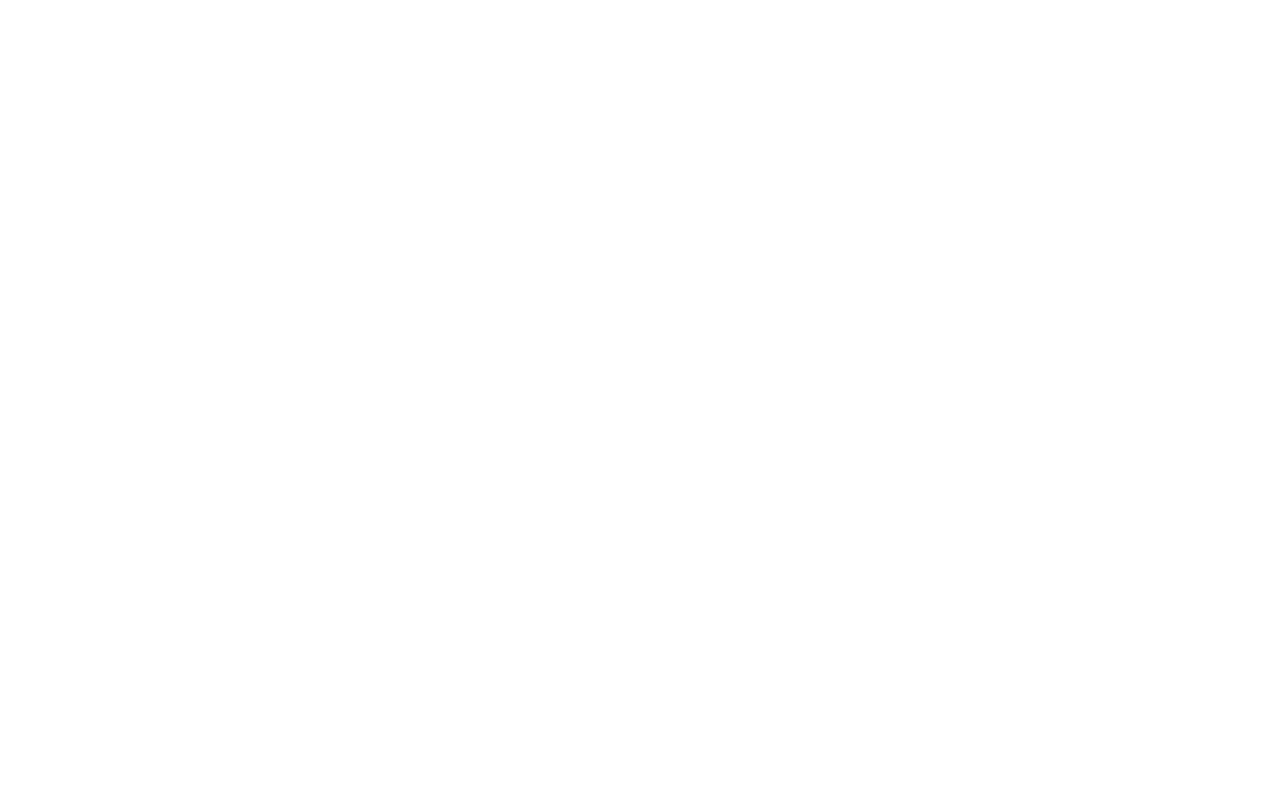
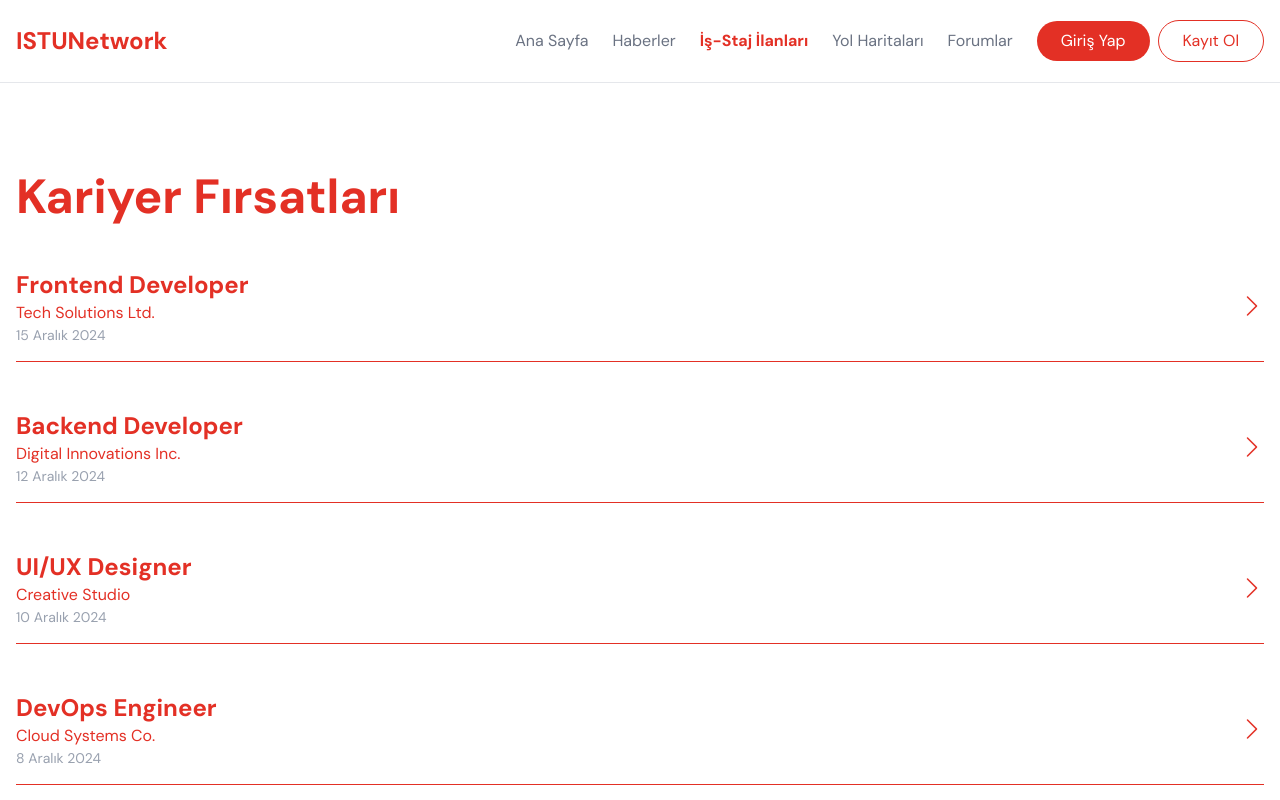
Before and after one commit to enesmuzaffer22/istun-network, a React (Vite) app: page /kariyer in a window 1280 px wide. Before the commit this address had no page. Shown: the top 800 px of the page. Built offline with nearby package versions, Linux system fonts and the light colour scheme.

Commit message:
feat: added jobs page and edited navbar layout.

```diff
--- /dev/null
+++ b/src/components/JobsPageCard.jsx
@@ -0,0 +1,69 @@
+import React, { useRef, useEffect } from "react";
+import { gsap } from "gsap";
+
+function JobsPageCard(props) {
+  const cardRef = useRef(null);
+  const chevronRef = useRef(null);
+
+  useEffect(() => {
+    const card = cardRef.current;
+    const chevron = chevronRef.current;
+
+    // Hover animations
+    const handleMouseEnter = () => {
+      gsap.to(card, {
+        scale: 1.02,
+        duration: 0.3,
+        ease: "power2.out",
+      });
+      gsap.to(chevron, {
+        x: 5,
+        duration: 0.3,
+        ease: "power2.out",
+      });
+    };
+
+    const handleMouseLeave = () => {
+      gsap.to(card, {
+        scale: 1,
+        duration: 0.3,
+        ease: "power2.out",
+      });
+      gsap.to(chevron, {
+        x: 0,
+        duration: 0.3,
+        ease: "power2.out",
+      });
+    };
+
+    card.addEventListener("mouseenter", handleMouseEnter);
+    card.addEventListener("mouseleave", handleMouseLeave);
+
+    // Cleanup
+    return () => {
+      card.removeEventListener("mouseenter", handleMouseEnter);
+      card.removeEventListener("mouseleave", handleMouseLeave);
+    };
+  }, []);
+
+  return (
+    <div
+      ref={cardRef}
+      className="job-card w-full border-b border-primary pb-4 flex items-center justify-between hover:bg-primary/3 cursor-pointer transition-colors duration-200"
+    >
+      <div className="jobs-page-card-content-container">
+        <h3 className="text-xl sm:text-2xl text-primary font-bold">
+          {props.job_title}
+        </h3>
+        <h5 className="text-base text-primary">{props.job_employer}</h5>
+        <p className="text-sm text-gray-400">{props.job_date}</p>
+      </div>
+      <i
+        ref={chevronRef}
+        className="bi bi-chevron-right text-primary text-[24px]"
+      ></i>
+    </div>
+  );
+}
+
+export default JobsPageCard;
--- a/src/components/Navbar.jsx
+++ b/src/components/Navbar.jsx
@@ -1,20 +1,32 @@
 import React, { useState } from "react";
-import { Link } from "react-router-dom";
+import { Link, useLocation } from "react-router-dom";
 
-const navLinkStyles = "text-gray-500 hover:text-primary transition-colors";
 const navPrimaryButtonStyles = "bg-primary text-white px-6 py-2 rounded-full";
 const navSecondaryButtonStyles =
   "bg-white text-primary px-6 py-2 rounded-full border border-primary";
-const mobileNavLinkStyles =
-  "text-white text-lg font-medium hover:text-gray-200 transition-colors";
 const mobileNavButtonStyles =
   "bg-transparent text-white border border-white px-6 py-3 rounded-md hover:bg-white hover:text-primary transition-colors";
 
 function Navbar() {
   const [isMenuOpen, setIsMenuOpen] = useState(false);
+  const location = useLocation();
 
   const toggleMenu = () => {
     setIsMenuOpen(!isMenuOpen);
+  };
+
+  const getNavLinkClass = (path) => {
+    const isActive = location.pathname === path;
+    return isActive
+      ? "text-primary font-bold transition-colors"
+      : "text-gray-500 hover:text-primary transition-colors";
+  };
+
+  const getMobileNavLinkClass = (path) => {
+    const isActive = location.pathname === path;
+    return isActive
+      ? "text-white font-bold text-lg transition-colors"
+      : "text-white text-lg font-medium hover:text-gray-200 transition-colors";
   };
 
   return (
@@ -27,17 +39,23 @@
         </div>
 
         {/* Desktop Navigation */}
-        <nav className="hidden md:flex items-center gap-6">
-          <Link to="/" className={navLinkStyles}>
+        <nav className="hidden lg:flex items-center gap-6">
+          <Link to="/" className={getNavLinkClass("/")}>
+            Ana Sayfa
+          </Link>
+          <Link to="/haberler" className={getNavLinkClass("/haberler")}>
             Haberler
           </Link>
-          <Link to="/is-staj-ilanlari" className={navLinkStyles}>
+          <Link to="/kariyer" className={getNavLinkClass("/kariyer")}>
             İş-Staj İlanları
           </Link>
-          <Link to="/yol-haritalari" className={navLinkStyles}>
+          <Link
+            to="/yol-haritalari"
+            className={getNavLinkClass("/yol-haritalari")}
+          >
             Yol Haritaları
           </Link>
-          <Link to="/forumlar" className={navLinkStyles}>
+          <Link to="/forumlar" className={getNavLinkClass("/forumlar")}>
             Forumlar
           </Link>
           <div className="flex items-center gap-2">
@@ -52,7 +70,7 @@
 
         {/* Mobile Hamburger Button */}
         <button
-          className="md:hidden flex flex-col gap-1 p-2"
+          className="lg:hidden flex flex-col gap-1 p-2"
           onClick={toggleMenu}
           aria-label="Toggle menu"
         >
@@ -76,13 +94,13 @@
 
       {/* Mobile Menu Overlay */}
       {isMenuOpen && (
-        <div className="fixed inset-0 bg-primary z-50 md:hidden">
+        <div className="fixed inset-0 bg-primary z-50 lg:hidden">
           <div className="flex flex-col h-full">
             {/* Header with close button */}
             <div className="flex justify-between items-center p-4 border-b border-white/20">
               <div className="logo">
                 <span className="text-2xl font-bold text-white">
-                  ISTUN NETWORK
+                  ISTUNetwork
                 </span>
               </div>
               <button
@@ -98,26 +116,37 @@
 
             {/* Navigation Links - Centered */}
             <nav className="flex-1 flex flex-col justify-center items-center gap-8 px-6">
-              <Link to="/" className={mobileNavLinkStyles} onClick={toggleMenu}>
+              <Link
+                to="/"
+                className={getMobileNavLinkClass("/")}
+                onClick={toggleMenu}
+              >
+                Ana Sayfa
+              </Link>
+              <Link
+                to="/haberler"
+                className={getMobileNavLinkClass("/haberler")}
+                onClick={toggleMenu}
+              >
                 Haberler
               </Link>
               <Link
-                to="/is-staj-ilanlari"
-                className={mobileNavLinkStyles}
+                to="/kariyer"
+                className={getMobileNavLinkClass("/kariyer")}
                 onClick={toggleMenu}
               >
                 İş-Staj İlanları
               </Link>
               <Link
                 to="/yol-haritalari"
-                className={mobileNavLinkStyles}
+                className={getMobileNavLinkClass("/yol-haritalari")}
                 onClick={toggleMenu}
               >
                 Yol Haritaları
               </Link>
               <Link
                 to="/forumlar"
-                className={mobileNavLinkStyles}
+                className={getMobileNavLinkClass("/forumlar")}
                 onClick={toggleMenu}
               >
                 Forumlar
--- /dev/null
+++ b/src/pages/JobsPage.jsx
@@ -0,0 +1,116 @@
+import React, { useEffect, useRef } from "react";
+import { gsap } from "gsap";
+import JobsPageCard from "../components/JobsPageCard";
+
+function JobsPage() {
+  const titleRef = useRef(null);
+  const cardsContainerRef = useRef(null);
+
+  // Simulating API data with placeholder job postings
+  const jobsData = [
+    {
+      id: 1,
+      job_title: "Frontend Developer",
+      job_employer: "Tech Solutions Ltd.",
+      job_date: "15 Aralık 2024",
+    },
+    {
+      id: 2,
+      job_title: "Backend Developer",
+      job_employer: "Digital Innovations Inc.",
+      job_date: "12 Aralık 2024",
+    },
+    {
+      id: 3,
+      job_title: "UI/UX Designer",
+      job_employer: "Creative Studio",
+      job_date: "10 Aralık 2024",
+    },
+    {
+      id: 4,
+      job_title: "DevOps Engineer",
+      job_employer: "Cloud Systems Co.",
+      job_date: "8 Aralık 2024",
+    },
+    {
+      id: 5,
+      job_title: "Product Manager",
+      job_employer: "StartUp Hub",
+      job_date: "5 Aralık 2024",
+    },
+    {
+      id: 6,
+      job_title: "Data Scientist",
+      job_employer: "Analytics Pro",
+      job_date: "3 Aralık 2024",
+    },
+    {
+      id: 7,
+      job_title: "Mobile Developer",
+      job_employer: "App Development Corp.",
+      job_date: "1 Aralık 2024",
+    },
+  ];
+
+  useEffect(() => {
+    const tl = gsap.timeline();
+
+    // Animate title
+    tl.fromTo(
+      titleRef.current,
+      {
+        opacity: 0,
+        y: 30,
+      },
+      {
+        opacity: 1,
+        y: 0,
+        duration: 0.8,
+        ease: "power2.out",
+      }
+    );
+
+    // Animate job cards with stagger effect
+    tl.fromTo(
+      ".job-card",
+      {
+        opacity: 0,
+        y: 50,
+      },
+      {
+        opacity: 1,
+        y: 0,
+        duration: 0.6,
+        stagger: 0.1,
+        ease: "power2.out",
+      },
+      "-=0.3"
+    );
+  }, []);
+
+  return (
+    <div className="flex flex-col gap-12 2xl:px-[120px] px-4 py-12 md:py-[90px]">
+      <h1
+        ref={titleRef}
+        className="text-3xl sm:text-4xl md:text-5xl font-bold text-primary"
+      >
+        Kariyer Fırsatları
+      </h1>
+      <div
+        ref={cardsContainerRef}
+        className="jobs-page-cards-container flex flex-col gap-y-12"
+      >
+        {jobsData.map((job) => (
+          <JobsPageCard
+            key={job.id}
+            job_title={job.job_title}
+            job_employer={job.job_employer}
+            job_date={job.job_date}
+          />
+        ))}
+      </div>
+    </div>
+  );
+}
+
+export default JobsPage;
--- a/src/route/RouteList.jsx
+++ b/src/route/RouteList.jsx
@@ -1,3 +1,4 @@
+import JobsPage from "../pages/JobsPage";
 import LandingPage from "../pages/LandingPage";
 
 export const RouteList = [
@@ -5,4 +6,8 @@
     path: "/",
     element: <LandingPage />,
   },
+  {
+    path: "/kariyer",
+    element: <JobsPage />,
+  },
 ];
```
